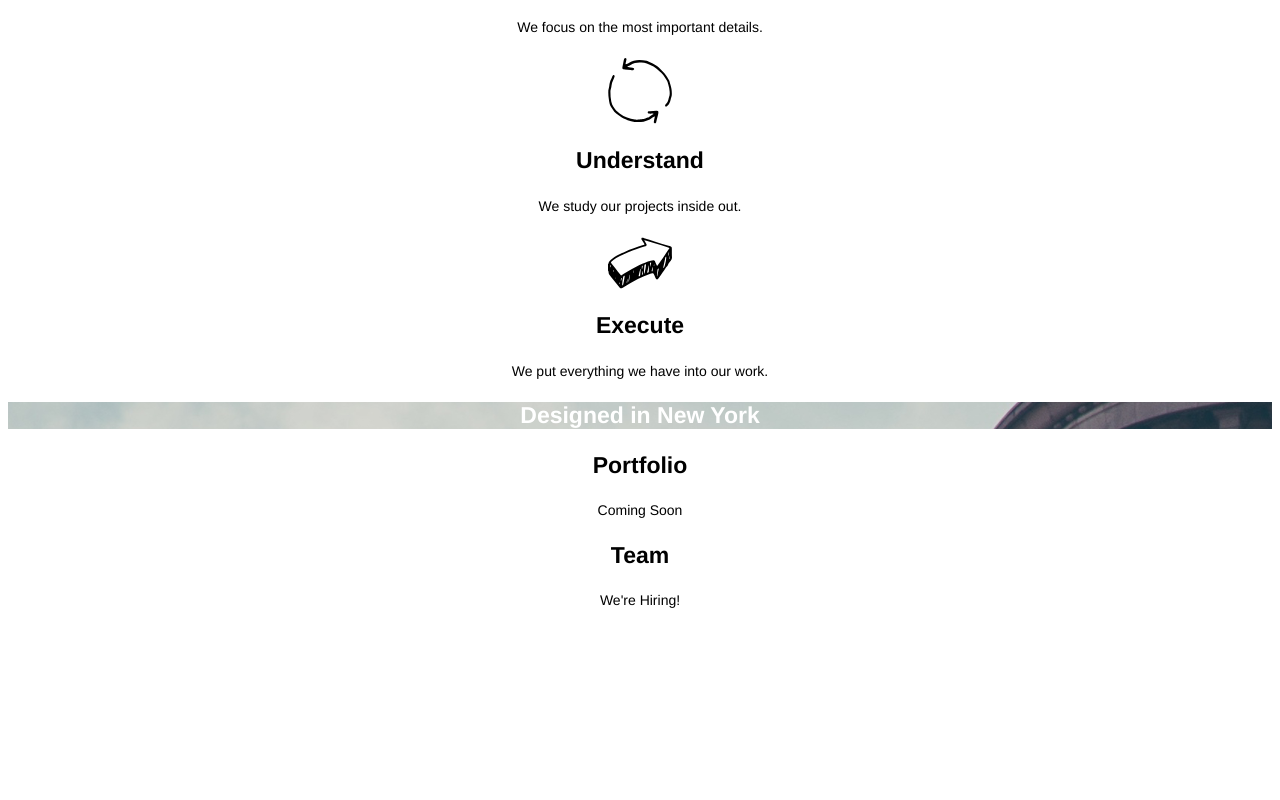
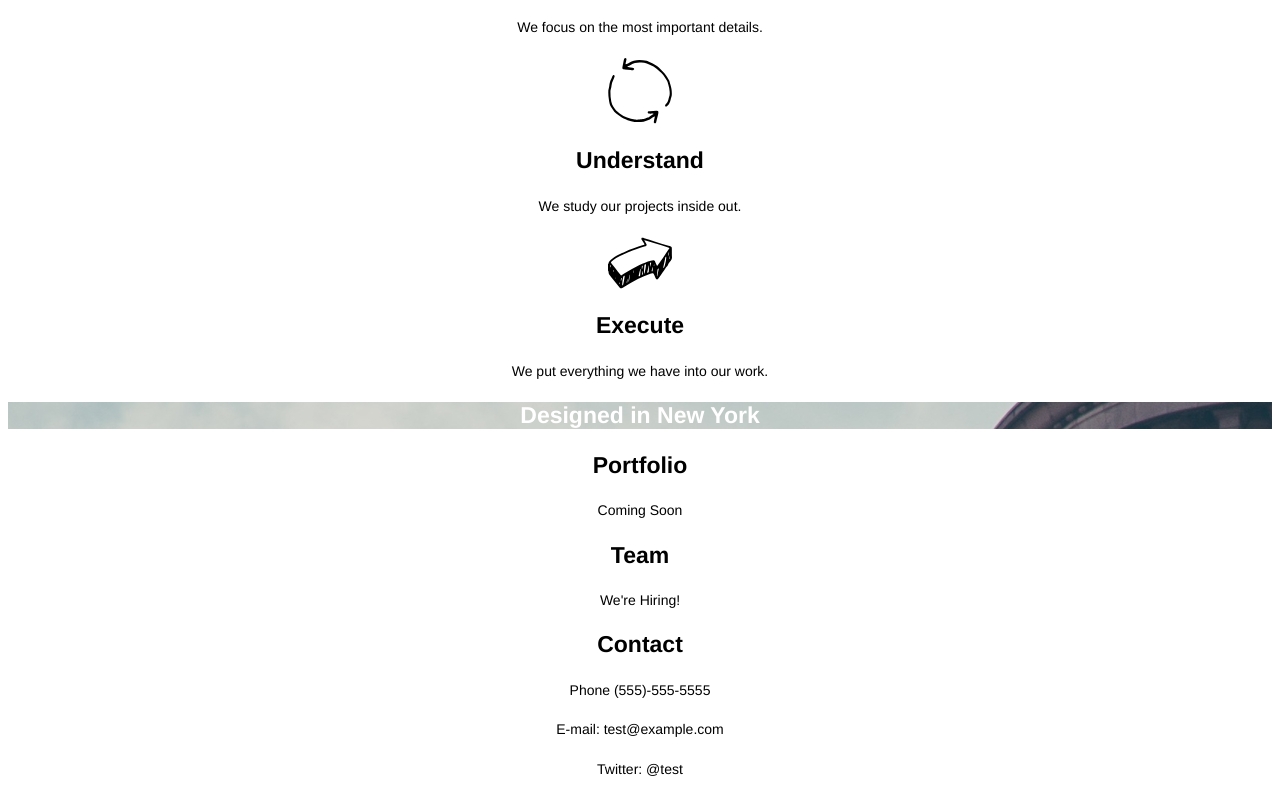
Before and after one commit to minxxie/broadway, a plain HTML site: page broadway/index.html in a window 1280 px wide. Shown: the part 554-1354 px from the top of the page. Before the commit the page ends 1185 px from the top, so only its background shows below. Drawn offline with Linux system fonts and the light colour scheme.

Commit message:
Complete contact section.

```diff
--- a/broadway/index.html
+++ b/broadway/index.html
@@ -53,7 +53,13 @@
       <h5>We're Hiring!</h5>
     </div>
 
-    <div id="contact"></div>
+    <!--Contact Section-->
+    <div id="contact">
+      <h3>Contact</h3>
+      <h5>Phone (555)-555-5555</h5>
+      <h5>E-mail: test@example.com</h5>
+      <h5>Twitter: @test</h5>
+    </div>
 
   </body>
 </html>
```
